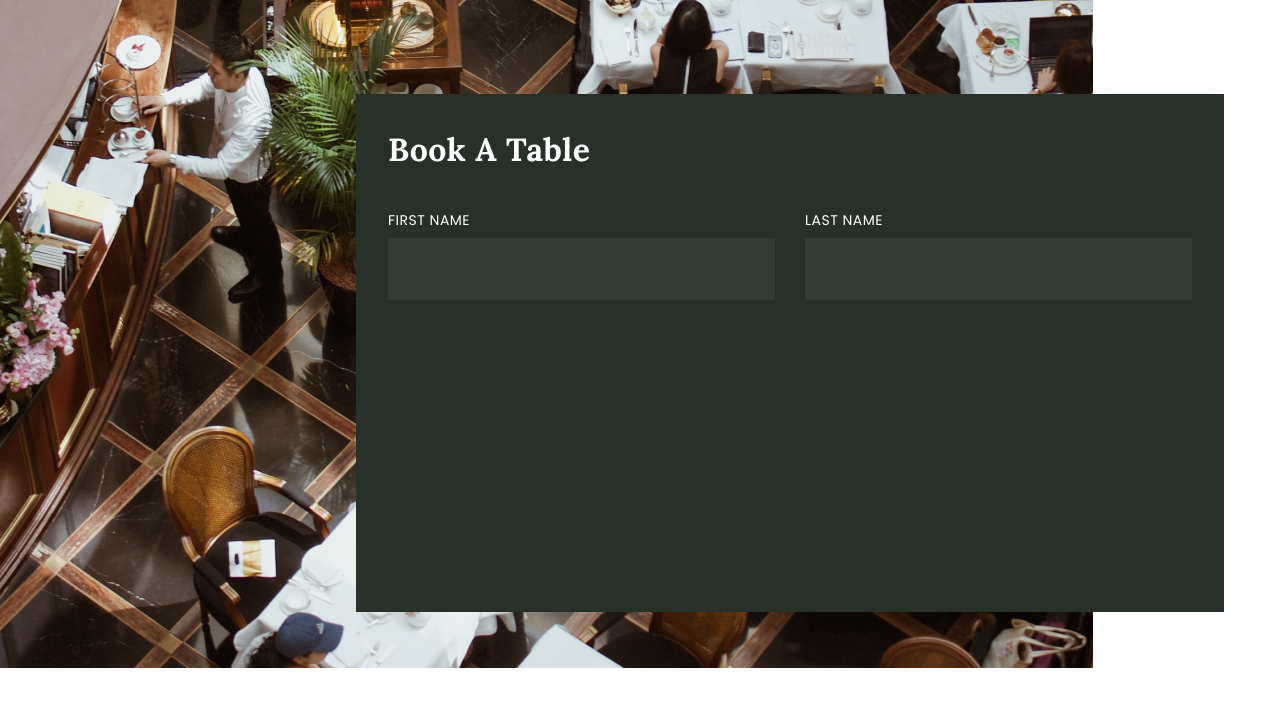
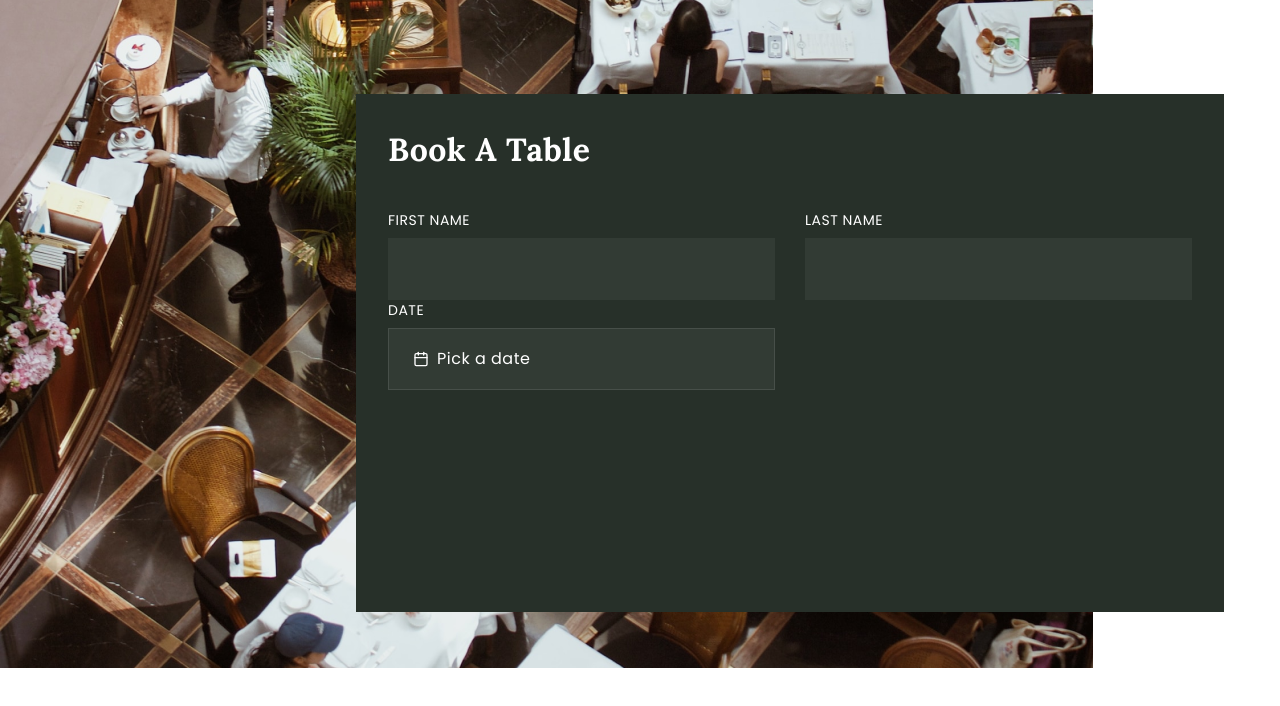
Before and after one commit to Fred-omojole/yels-restaurant-app, a Next.js app: page / in a window 1280 px wide. Shown: the part 2344-3050 px from the top of the page. Built offline with nearby package versions, Linux system fonts and the light colour scheme.

Commit message:
calendar setup

```diff
--- a/src/components/ReservationForm.tsx
+++ b/src/components/ReservationForm.tsx
@@ -25,10 +25,12 @@ import {
   SelectTrigger,
   SelectValue,
 } from "@/components/ui/select";
+import { useState } from "react";
 
 const ReservationForm = () => {
+  const [date, setDate] = useState();
   return (
-    <form>
+    <form className="">
       <div>
         <div className="grid grid-cols-1 xl:grid-cols-2 gap-[30px]">
           <div>
@@ -41,6 +43,33 @@ const ReservationForm = () => {
             <Input id="lastname" type="text" />
           </div>
         </div>
+
+        <div className="grid grid-cols-1 xl:grid-cols-2 gap-[30px]">
+          {/* calendar */}
+          <div>
+            <label> date </label>
+
+            <Popover>
+              <PopoverTrigger asChild>
+                <Button
+                  variant={"input"}
+                  className={cn("w-full justify-start text-left font-normal")}
+                >
+                  <CalendarIcon className="mr-2 h-4 w-4" />
+                  {date ? format(date, "PPP") : <span>Pick a date</span>}
+                </Button>
+              </PopoverTrigger>
+              <PopoverContent className="w-auto p-0">
+                <Calendar
+                  mode="single"
+                  selected={date}
+                  onSelect={setDate}
+                  initialFocus
+                />
+              </PopoverContent>
+            </Popover>
+          </div>
+        </div>
       </div>
     </form>
   );
```
